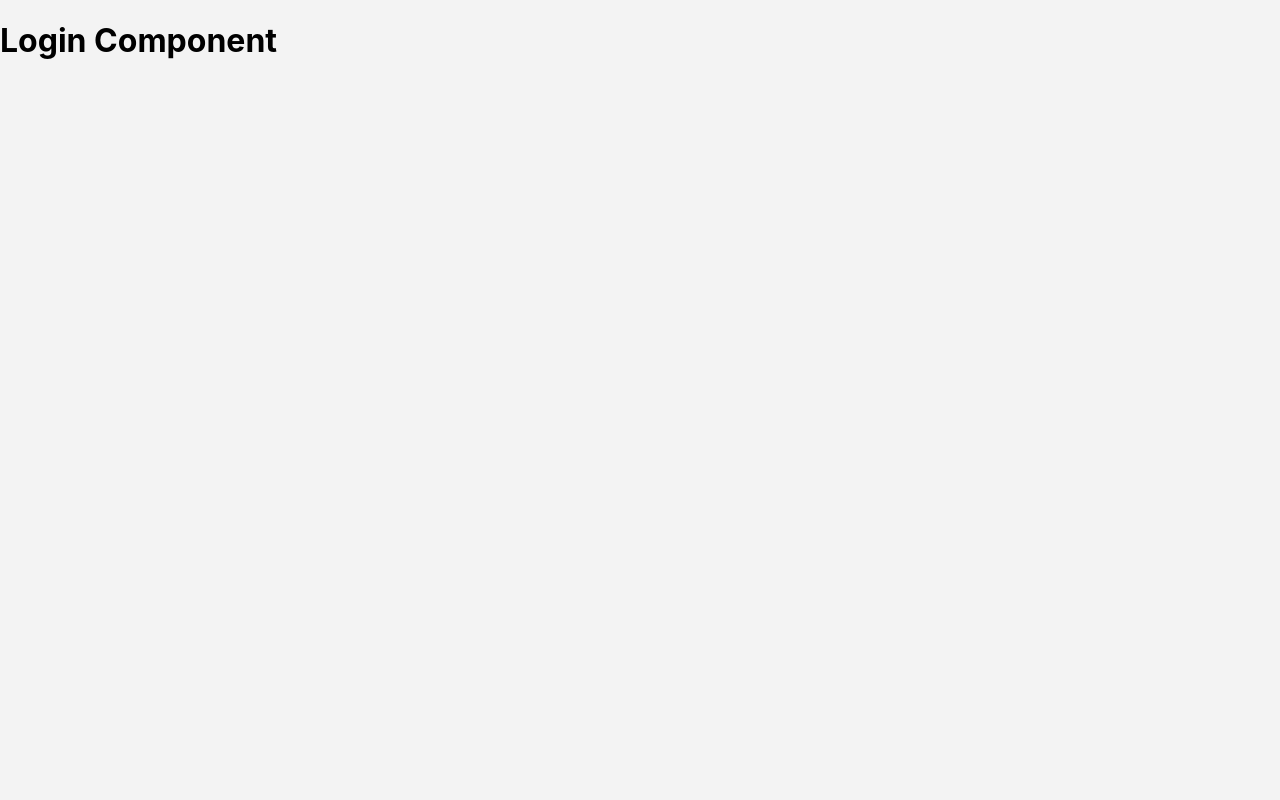
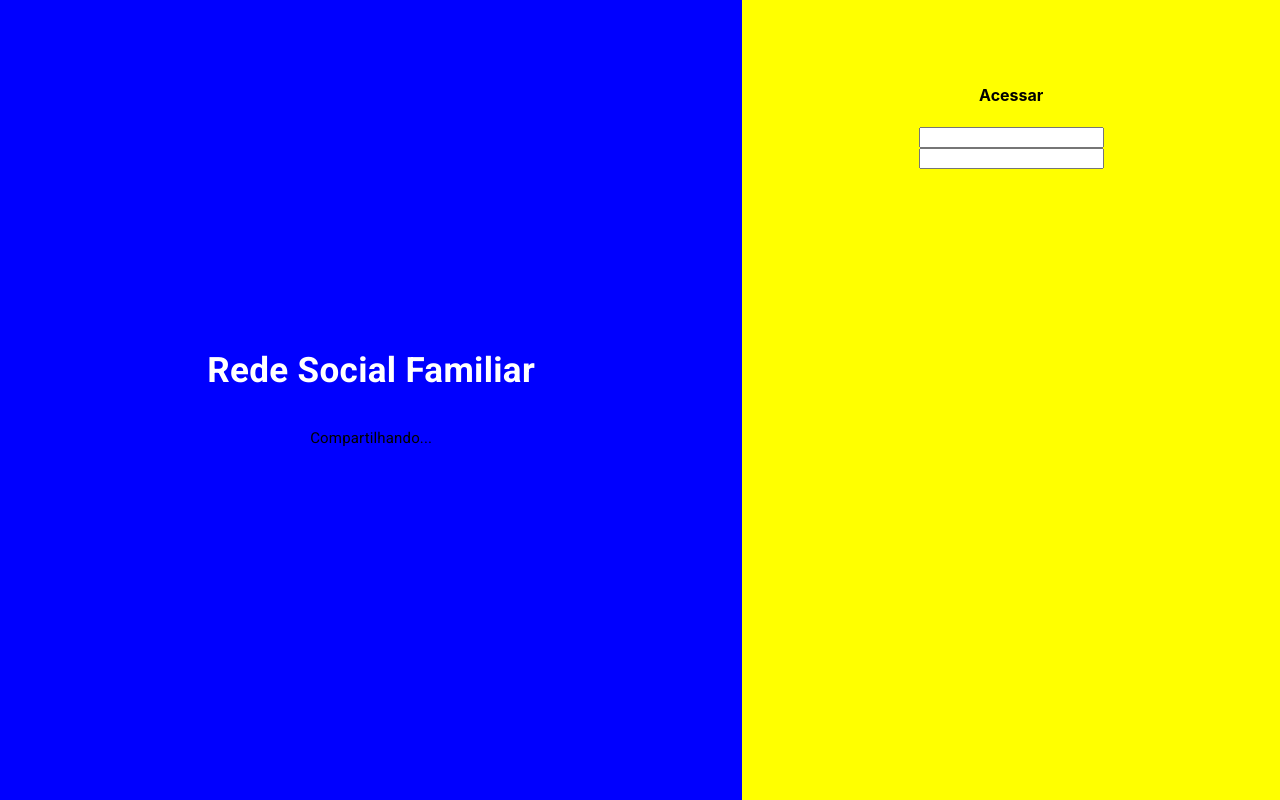
Before and after one commit to andreolllem/conecta-dev, a React (Create React App) app: page /sign-in in a window 1280 px wide. Built offline with nearby package versions, Linux system fonts and the light colour scheme; a web font is replaced by a local one.

Commit message:
Login style

```diff
--- a/src/pages/Signin/index.js
+++ b/src/pages/Signin/index.js
@@ -1,9 +1,67 @@
 import React from "react";
+import { makeStyles } from "@material-ui/styles";
+import Typography from "@material-ui/core/Typography";
+
+const useStyles = makeStyles((theme) => ({
+    root: {
+        display: "flex",
+        flexDirection: "row",
+        height: "100vh",
+    },
+
+    left: {
+        background: "blue",
+        flexBasis: "58%",
+
+        display: "flex",
+        flexDirection: "column",
+        justifyContent: "center",
+        alignItems: "center",
+    },
+
+    right: {
+        background: "yellow",
+        flexBasis: "42%",
+    },
+    form: {
+        display: "flex",
+        flexDirection: "column",
+        margin: "64px 32px",
+        alignItems: "center",
+    },
+}));
 
 function SignIn() {
+    const classes = useStyles();
+
     return (
-        <div>
-            <h1>Login Component</h1>
+        <div className={classes.root}>
+            <div className={classes.left}>
+                <Typography
+                    style={{ color: "#fff", fontSize: 35, lineHeight: "45px" }}
+                >
+                    <strong>Rede Social Familiar</strong>
+                </Typography>
+                <Typography
+                    variant="body2"
+                    style={{
+                        color: "reg(255, 255, 255, 0.7)",
+                        marginTop: 30,
+                        fontSize: 15,
+                        lineHeight: "30px",
+                    }}
+                >
+                    Compartilhando...
+                </Typography>
+            </div>
+
+            <div className={classes.right}>
+                <form className={classes.form}>
+                    <h4>Acessar</h4>
+                    <input type="text" />
+                    <input type="text" />
+                </form>
+            </div>
         </div>
     );
 }
```
